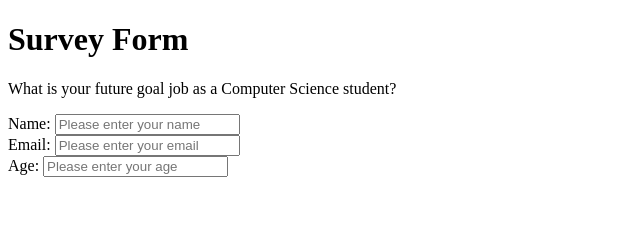
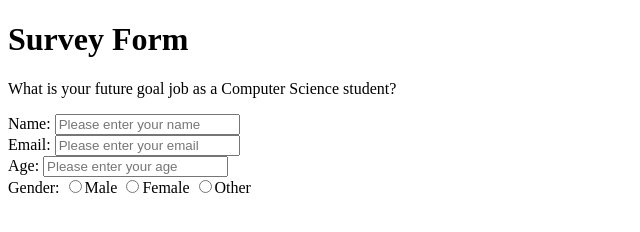
Before and after one commit to csc473s2019-webdev/hw3-p5-practice-with-html-css-forms-hongjiehuang, a plain HTML site: page index.html in a window 1280 px wide. Shown: the whole page, without its empty margins (0-640 px from the left). Drawn offline with Linux system fonts and the light colour scheme.

Commit message:
add gender

```diff
--- a/index.html
+++ b/index.html
@@ -12,17 +12,26 @@
         <p id="description">What is your future goal job as a Computer Science student? </p>
         <form id="Survey">
             <div>
-                <label id="name-label"> Name: </label>
-                <input required type="text" id="name" class="input-field" placeholder="Please enter your name" >
+                <label id="name-label"> Name:</label>
+                <input required type="text" id="name" class="input-field" placeholder="Please enter your name">
             </div>
             <div>
-                <label id="email-label">Email: </label>
-                <input required type="text" id="email" class="input-field" placeholder="Please enter your email" >
+                <label id="email-label">Email:</label>
+                <input required type="text" id="email" class="input-field" placeholder="Please enter your email">
             </div>
             <div>
-                <label id="age-label">Age: </label>
-                <input required type="text" id="age" class="input-field" placeholder="Please enter your age" >
+                <label id="age-label">Age:</label>
+                <input required type="text" id="age" class="input-field" placeholder="Please enter your age">
             </div>
+            <div class="gender">
+                <label id="gender-label">Gender:</label>
+                <input type="radio" name="gender" value="male" id="male">Male
+                <input type="radio" name="gender" value="female" id="female">Female
+                <input type="radio" name="gender" value="other" id="other">Other
+            </div>
+
+            </div>
+
         </form>
 
     </div>
```
